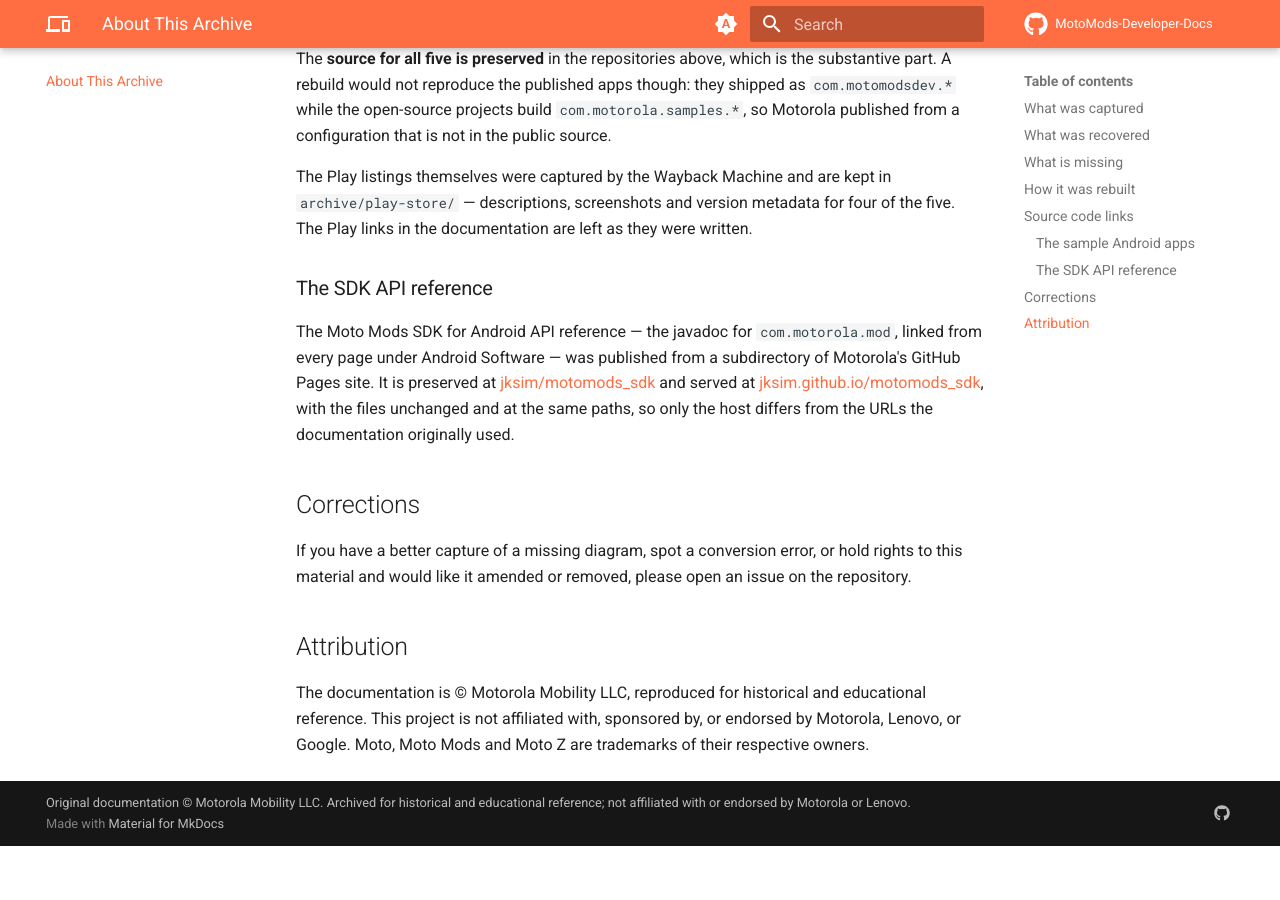
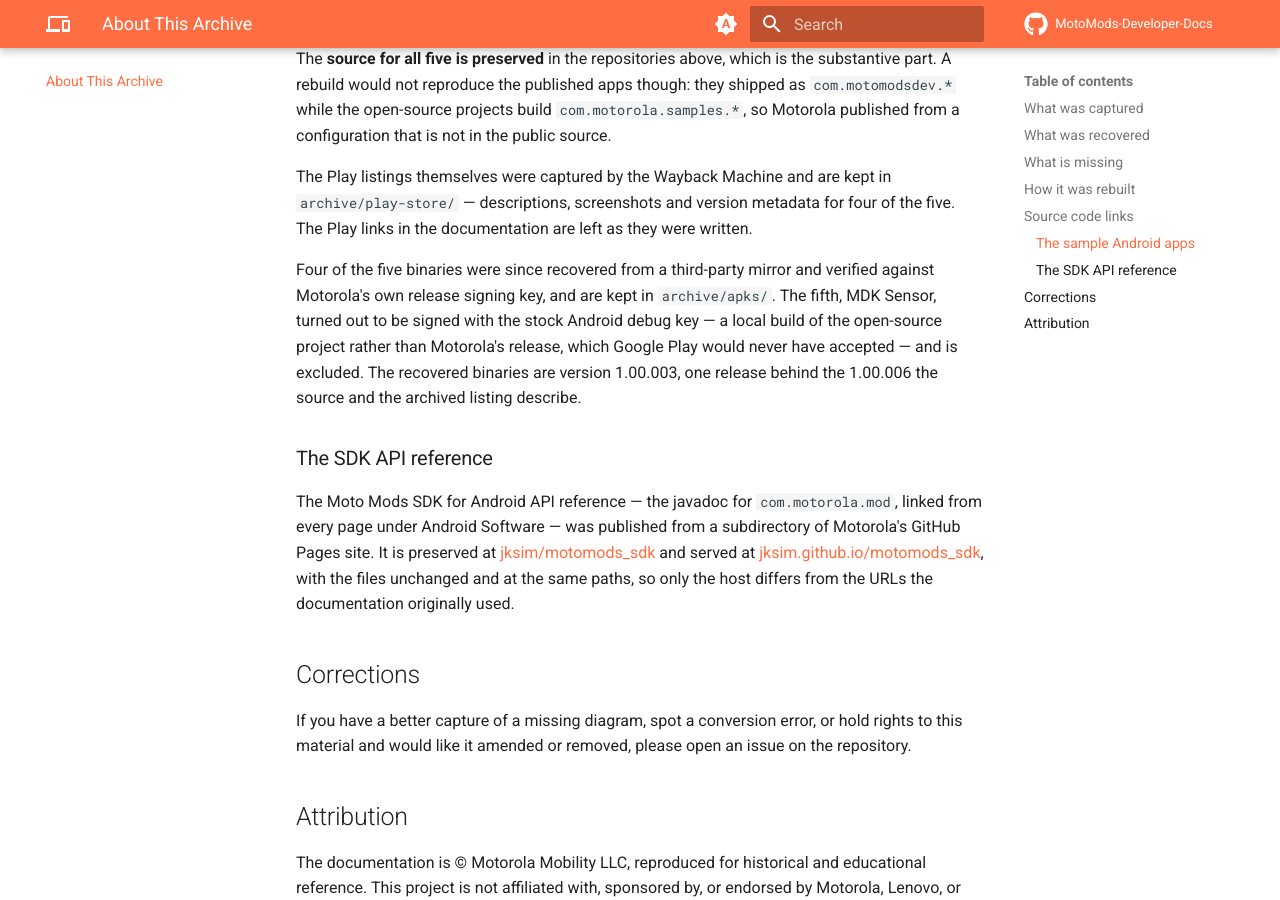
Before and after one commit to jksim/MotoMods-Developer-Docs, an MkDocs documentation site: the page built from docs/about.md, in a window 1280 px wide and 900 px high, scrolled down 3606 px. Built offline with MkDocs 1.6.1 and Material for MkDocs 9.7.7, drawn with Linux system fonts in a browser that asks for light colours; comment, search, counter and statistics services are not loaded; before the commit the page ends 4452 px from its top, so only the background shows below that.

Commit message:
Archive four verified sample app binaries
The five sample apps were published only on Google Play, whose listings are
gone. Copies from a third-party mirror were checked against the one thing a
repackager cannot forge: the signature. apksigner confirms the signature
covers each archive's contents, so a repack fails even carrying the original
certificate.

Four verify under a single certificate — CN=Common MotoBLUR 2-1-1, OU=MMI,
O=Motorola, Libertyville, Illinois, RSA 2048, issued 2011 — which is Motorola
Mobility's own release key. Those are archived, with package, version, size,
SHA-256 and signer recorded per file.

MDK Sensor is excluded. Its signature is valid but the certificate is the
stock Android debug key (CN=Android Debug, RSA 1024), which Google Play
refuses outright, so it cannot be Motorola's published binary — it is someone's
local build of the open-source project, which the mirror served as the app.
Checking the signature rather than trusting the mirror is what caught it.

The recovered binaries are 1.00.003; the source and the archived Play listing
both show 1.00.006, so a later release existed that the mirror did not have.

```diff
--- a/docs/about.md
+++ b/docs/about.md
@@ -150,6 +150,14 @@
 four of the five. The Play links in the documentation are left as they were
 written.
 
+Four of the five binaries were since recovered from a third-party mirror and
+verified against Motorola's own release signing key, and are kept in
+`archive/apks/`. The fifth, MDK Sensor, turned out to be signed with the stock
+Android debug key — a local build of the open-source project rather than
+Motorola's release, which Google Play would never have accepted — and is
+excluded. The recovered binaries are version 1.00.003, one release behind the
+1.00.006 the source and the archived listing describe.
+
 ### The SDK API reference
 
 The Moto Mods SDK for Android API reference — the javadoc for
```
Also changed, not shown: archive/apks/README.md (added, +51 -0 lines), 5 other files.
